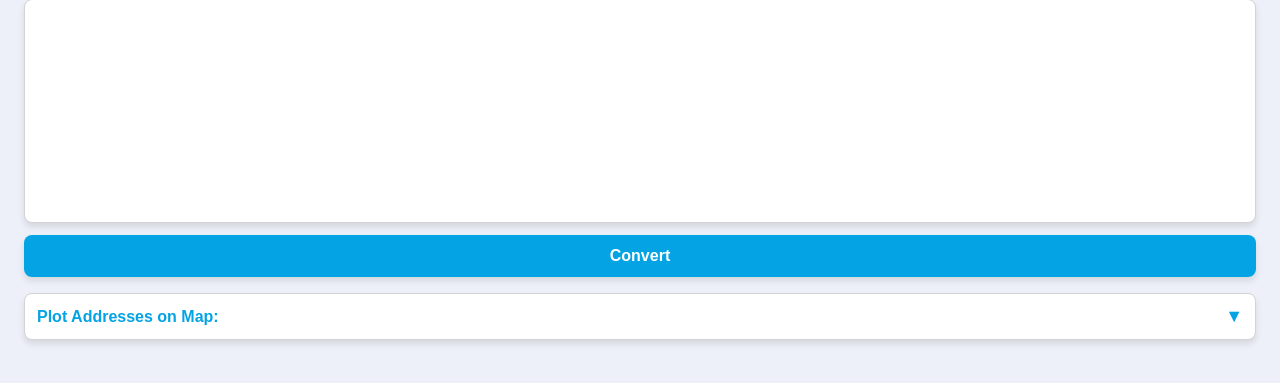
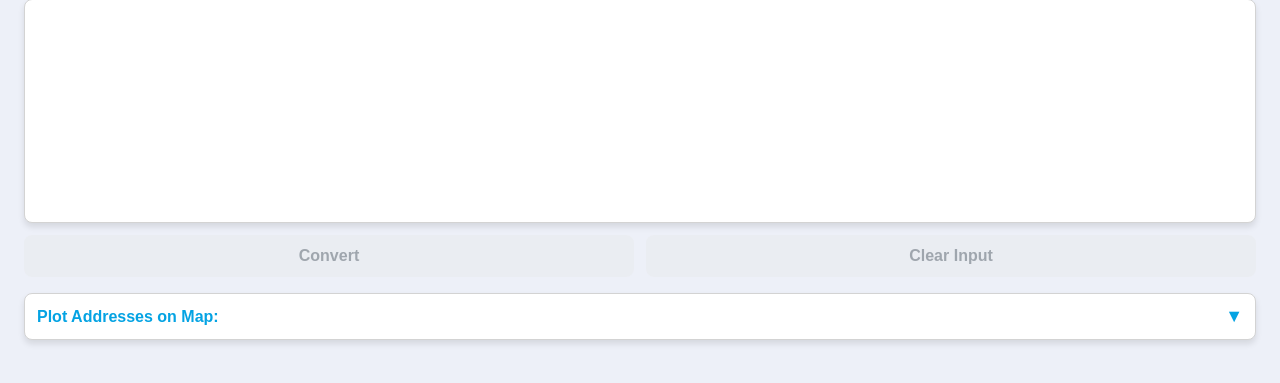
Before and after one commit to elkingarcia11/address-mapper, a Flask app: page / in a window 1280 px wide, after a click that opens the changed part. Shown: the part 143-526 px from the top of the page. Run offline with Flask 3, Linux system fonts and the light colour scheme.

Commit message:
updated styling

```diff
--- a/static/app.js
+++ b/static/app.js
@@ -151,6 +151,7 @@ async function extractAddresses() {
 
     // Expand the address section after extracting addresses
     checkAndExpandAddressSection();
+    updateButtonStates();
   } catch (error) {
     console.error("Failed to extract addresses:", error);
     alert(`Error: ${error.message}`);
@@ -197,7 +198,15 @@ async function geocodeAddresses() {
     const data = await response.json();
     const results = data.results;
 
-    // Clear existing markers
+    // Clear existing markers before adding new ones
+    if (markers.length > 0) {
+      markers.forEach(marker => {
+        marker.setMap(null);
+      });
+      markers = [];
+    }
+
+    // Reset map center
     if (map) {
       map.setCenter({ lat: 40.8448, lng: -73.8648 }); // Reset map center
     }
@@ -212,6 +221,10 @@ async function geocodeAddresses() {
         map: map,
         title: result.street_address,
       });
+
+      // Store marker in global array
+      markers.push(marker);
+
       // Center the map on the first address
       if (index === 0) {
         map.setCenter({ lat: result.latitude, lng: result.longitude });
@@ -230,6 +243,11 @@ async function geocodeAddresses() {
 
     // Show the map
     mapElement.style.display = "block";
+
+    // Show the clear map button if there are markers
+    if (markers.length > 0) {
+      document.getElementById("clearMapContainer").style.display = "block";
+    }
 
     // If map is already initialized, hide spinner now
     if (mapInitialized) {
@@ -262,17 +280,94 @@ function toggleSection(sectionId) {
   }
 }
 
+// Function to check and update button states based on input content
+function updateButtonStates() {
+  const blobInput = document.getElementById("blobInput");
+  const addressInput = document.getElementById("addressInput");
+  const convertButton = document.getElementById("buttonSubmit");
+  const plotButton = document.getElementById("addressSubmit");
+  const clearBlobButton = document.getElementById("clearBlobButton");
+  const clearAddressButton = document.getElementById("clearAddressButton");
+
+  // Check blob input and update convert/clear buttons
+  const blobHasContent = blobInput.value.trim() !== "";
+  convertButton.disabled = !blobHasContent;
+  clearBlobButton.disabled = !blobHasContent;
+
+  // Check address input and update plot/clear buttons
+  const addressHasContent = addressInput.value.trim() !== "";
+  plotButton.disabled = !addressHasContent;
+  clearAddressButton.disabled = !addressHasContent;
+}
+
 // Set up event listeners when the document is loaded
 document.addEventListener("DOMContentLoaded", function() {
   const addressInput = document.getElementById("addressInput");
+  const blobInput = document.getElementById("blobInput");
 
   // Add event listeners to check and expand section when text is added
-  addressInput.addEventListener("input", checkAndExpandAddressSection);
+  addressInput.addEventListener("input", function() {
+    checkAndExpandAddressSection();
+    updateButtonStates();
+  });
   addressInput.addEventListener("paste", function() {
     // Use setTimeout to allow the paste operation to complete first
-    setTimeout(checkAndExpandAddressSection, 0);
+    setTimeout(function() {
+      checkAndExpandAddressSection();
+      updateButtonStates();
+    }, 0);
+  });
+
+  // Add event listeners for blob input
+  blobInput.addEventListener("input", updateButtonStates);
+  blobInput.addEventListener("paste", function() {
+    setTimeout(updateButtonStates, 0);
   });
 
   // Check on page load
   checkAndExpandAddressSection();
+  updateButtonStates();
 });
+
+// Clear functions
+function clearBlobInput() {
+  document.getElementById("blobInput").value = "";
+  updateButtonStates();
+}
+
+function clearAddressInput() {
+  document.getElementById("addressInput").value = "";
+  // Also collapse the address section if it's empty
+  const addressSection = document.getElementById("addressSection");
+  const indicator = document.getElementById("addressSectionIndicator");
+
+  if (!addressSection.classList.contains("hidden")) {
+    addressSection.classList.add("hidden");
+    indicator.textContent = "▼"; // Chevron down when hidden
+  }
+
+  updateButtonStates();
+}
+
+// Global variable to store markers
+let markers = [];
+
+function clearMap() {
+  if (map && markers.length > 0) {
+    // Clear all markers from the map
+    markers.forEach(marker => {
+      marker.setMap(null);
+    });
+    markers = []; // Reset the markers array
+
+    // Reset map center and zoom
+    map.setCenter({ lat: 40.8448, lng: -73.8648 }); // Default center (Bronx)
+    map.setZoom(12);
+
+    // Hide both the map and the clear map button
+    document.getElementById("map").style.display = "none";
+    document.getElementById("clearMapContainer").style.display = "none";
+
+    console.log("Map cleared and hidden successfully");
+  }
+}
--- a/static/styles.css
+++ b/static/styles.css
@@ -179,10 +179,12 @@ button span {
   margin-top: 0;
 }
 
+/* Removed to fix button group consistency
 #blobSubmit,
 #addressSubmit {
   margin-bottom: 16px;
 }
+*/
 
 .hidden {
   display: none;
@@ -231,3 +233,61 @@ button span {
   color: var(--logout-button-color);
   margin-top: 10px;
 }
+
+/* Button group styling */
+.button-group {
+  display: flex;
+  gap: 12px;
+  margin: 0 16px 16px 16px;
+}
+
+.button-group button {
+  flex: 1;
+  margin: 0;
+}
+
+/* Clear button styling */
+.clear-button {
+  background-color: #6c757d !important;
+  color: white !important;
+}
+
+.clear-button:hover {
+  background-color: #5a6268 !important;
+}
+
+/* Disabled button styling */
+button:disabled {
+  background-color: #e9ecef !important;
+  color: #6c757d !important;
+  cursor: not-allowed !important;
+  opacity: 0.6;
+  transform: none !important;
+  box-shadow: none !important;
+}
+
+button:disabled:hover {
+  background-color: #e9ecef !important;
+  color: #6c757d !important;
+  transform: none !important;
+  box-shadow: none !important;
+}
+
+/* Clear map button container */
+#clearMapContainer {
+  margin: 16px;
+  text-align: center;
+}
+
+#clearMapButton {
+  width: auto;
+  padding: 8px 16px;
+  margin: 0;
+  background-color: #dc3545;
+  color: white;
+  font-size: 14px;
+}
+
+#clearMapButton:hover {
+  background-color: #c82333;
+}
--- a/templates/index/index.html
+++ b/templates/index/index.html
@@ -65,7 +65,10 @@
       <section id="blobSection" class="hidden">
         <textarea id="blobInput" rows="10" cols="50"></textarea>
         <br />
-        <button id="buttonSubmit" onclick="extractAddresses()">Convert</button>
+        <div class="button-group">
+          <button id="buttonSubmit" onclick="extractAddresses()">Convert</button>
+          <button id="clearBlobButton" onclick="clearBlobInput()" class="clear-button">Clear Input</button>
+        </div>
       </section>
 
       <!-- Address Section -->
@@ -78,11 +81,18 @@
         <p>Desired Format: <i>2249 Washington Ave, Bronx, NY 10456</i></p>
         <textarea id="addressInput" rows="10" cols="50"></textarea>
         <br />
-        <button id="addressSubmit" onclick="geocodeAddresses()">Plot</button>
+        <div class="button-group">
+          <button id="addressSubmit" onclick="geocodeAddresses()">Plot</button>
+          <button id="clearAddressButton" onclick="clearAddressInput()" class="clear-button">Clear Input</button>
+        </div>
       </section>
     </div>
     <!-- Map Section -->
     <div id="map"></div>
+    <!-- Clear Map Button -->
+    <div id="clearMapContainer" style="display: none;">
+      <button id="clearMapButton" onclick="clearMap()" class="clear-button">Clear Map</button>
+    </div>
     <script src="{{ url_for('static', filename='app.js') }}"></script>
   </body>
 </html>
```
